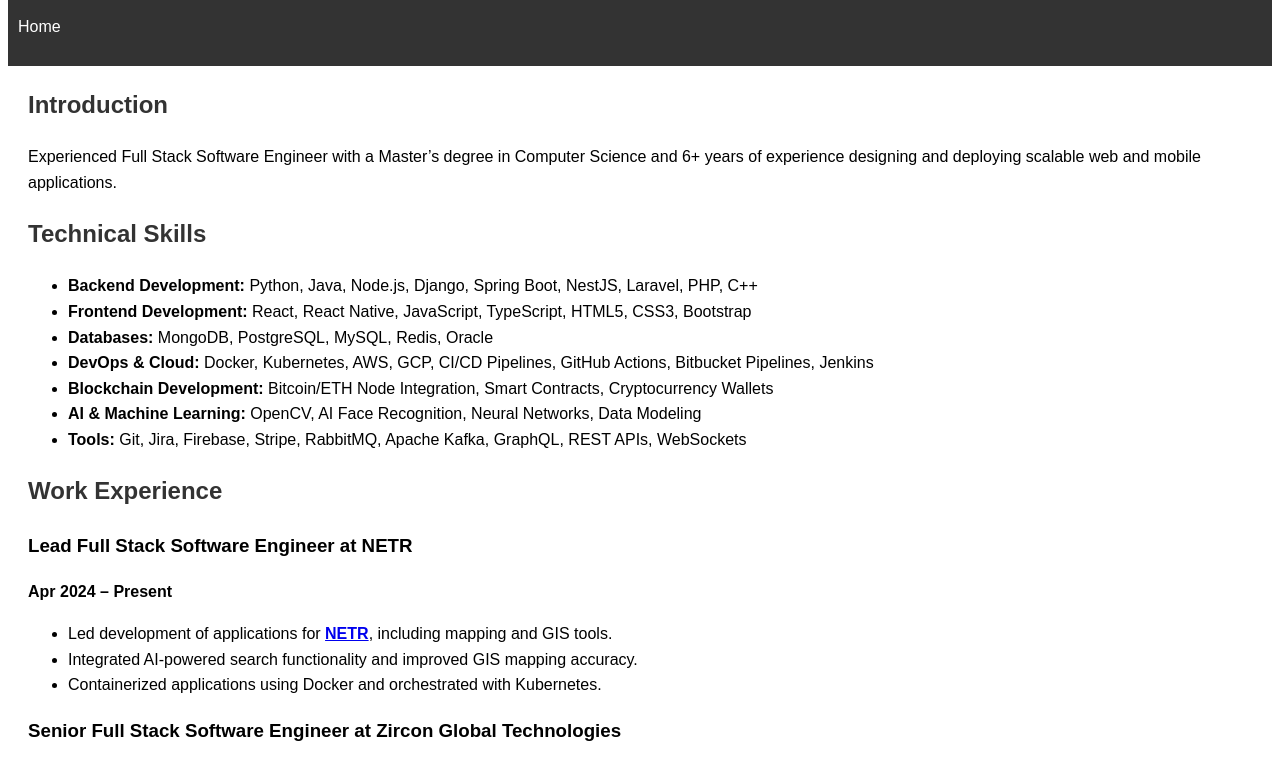
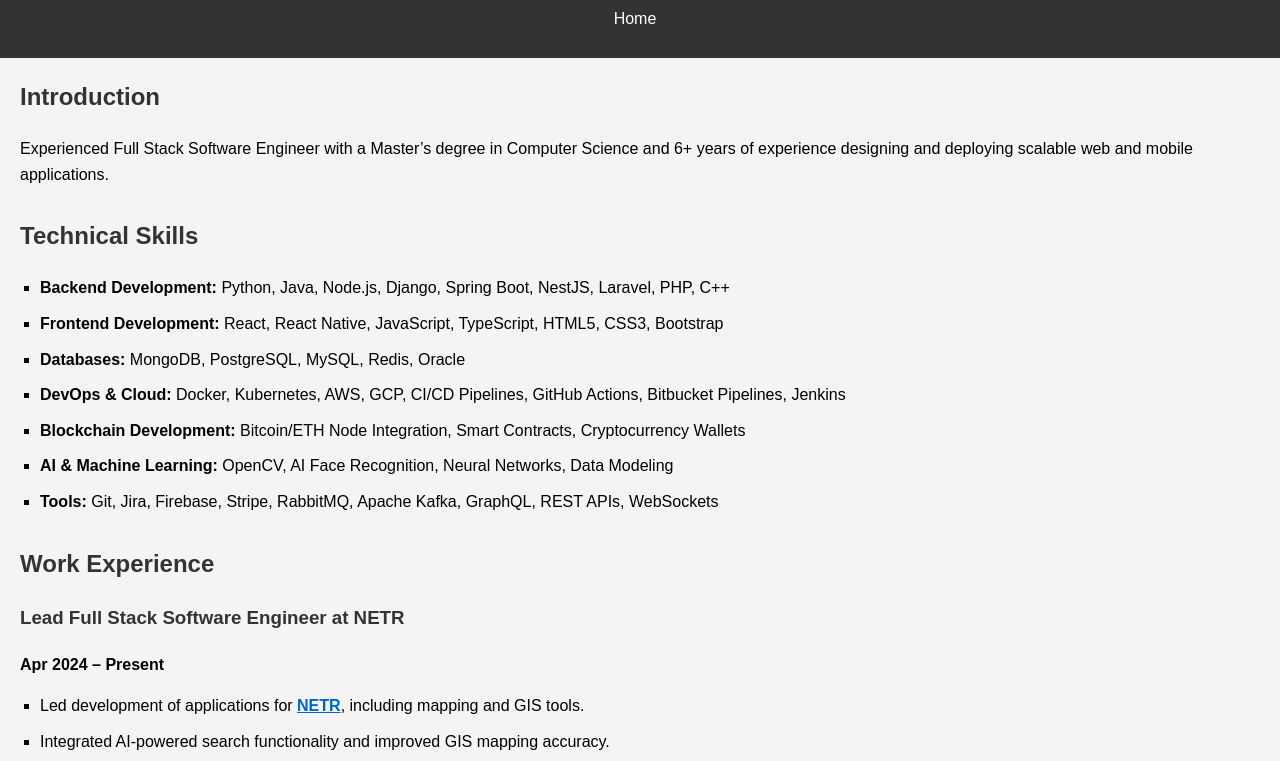
Before and after one commit to younes-graichi/younes-graichi.github.io, a plain HTML site: page resume/index.html in a window 1280 px wide. Shown: the part 98-859 px from the top of the page. Drawn offline with Linux system fonts and the light colour scheme.

Commit message:
Update style.css

```diff
--- a/style.css
+++ b/style.css
@@ -1,12 +1,16 @@
 body {
     font-family: Arial, sans-serif;
     line-height: 1.6;
+    margin: 0;
+    padding: 0;
+    background-color: #f4f4f4;
 }
 
 header {
     background-color: #333;
     color: white;
     padding: 10px;
+    text-align: center;
 }
 
 nav ul {
@@ -28,6 +32,27 @@
     margin: 20px;
 }
 
-h1, h2 {
+h1, h2, h3 {
     color: #333;
 }
+
+section {
+    margin-bottom: 30px;
+}
+
+ul {
+    list-style-type: square;
+    padding-left: 20px;
+}
+
+ul li {
+    margin-bottom: 10px;
+}
+
+a {
+    color: #0066cc;
+}
+
+a:hover {
+    text-decoration: underline;
+}
```
